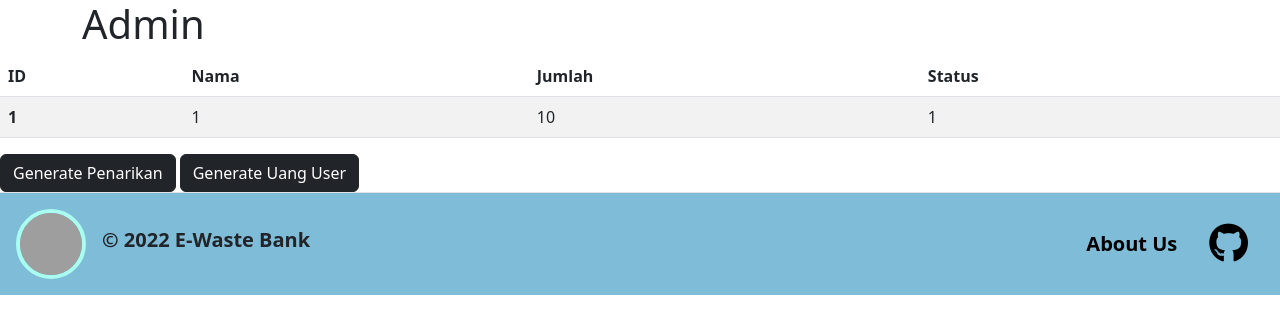
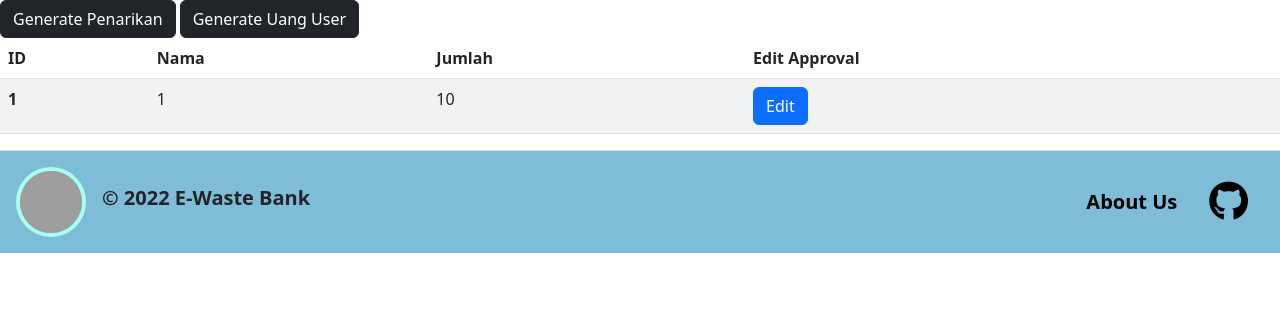
Before and after one commit to E-Waste-Bank/E-Waste-Bank-Web, a Django app: page /keuangan/admin/ in a window 1280 px wide. Shown: the top 334 px of the page. Run offline with Django 4.2, Linux system fonts and the light colour scheme; a user stored in the database is signed in; tables that the repository leaves empty hold one stand-in row (values such as "Sample post"); some libraries are stand-ins or nearby versions; grey boxes are pictures that could not be loaded.

Commit message:
Add ajax post functionality

```diff
--- a/keuangan/forms.py
+++ b/keuangan/forms.py
@@ -9,3 +9,14 @@ class CreateCashoutForm(forms.ModelForm):
     def __init__(self, *args, **kwargs):
         super(CreateCashoutForm, self).__init__(*args, **kwargs)
         self.fields['amount'].widget.attrs.update({'class': 'form-control'})
+
+class EditCashoutForm(forms.ModelForm):
+
+    approved = forms.BooleanField()
+    class Meta:
+        model = Cashout
+        fields = ['approved']
+
+    def __init__(self, *args, **kwargs):
+        super(EditCashoutForm, self).__init__(*args, **kwargs)
+        self.fields['approved'].widget.attrs.update({'class': 'form-check-input'})
--- a/keuangan/static/js/admin.js
+++ b/keuangan/static/js/admin.js
@@ -29,7 +29,7 @@ async function refresh_table_cashout() {
                 <th scope="col">ID</th>
                 <th scope="col">Nama</th>
                 <th scope="col">Jumlah</th>
-                <th scope="col">Status</th>
+                <th scope="col">Edit Approval</th>
             </tr>
         </thead>
 
@@ -42,7 +42,9 @@ async function refresh_table_cashout() {
                 <th scope="row">${item.pk}</th>
                 <td>${item.fields.user}</td>
                 <td>${item.fields.amount}</td>
-                <td>${item.fields.user}</td>
+                <td>
+                <button class="btn btn-primary text-wrap" onClick="edit_cashout(${item.pk})"> Edit </button>
+                </td>
             </tr>
             `
         })
@@ -50,6 +52,16 @@ async function refresh_table_cashout() {
         htmlString += `</tbody>`
     }
     document.getElementById("table").innerHTML = htmlString
+}
+
+function edit_cashout(id) {
+    $("#modal-update-cashout").modal("toggle")
+    fetch(`/keuangan/edit-cashout/${id}/`, {
+            method: "POST",
+            body: new FormData(document.querySelector('#form-update-cashout'))
+        }).then(document.getElementById("close").click())
+          .then(refresh_table_cashout)
+    return false
 }
 
 async function refresh_table_uang_user() {
@@ -69,7 +81,6 @@ async function refresh_table_uang_user() {
         htmlString += `
         <thead>
             <tr>
-                <th scope="col">ID</th>
                 <th scope="col">Nama</th>
                 <th scope="col">Jumlah</th>
             </tr>
@@ -81,8 +92,7 @@ async function refresh_table_uang_user() {
         data.forEach((item) => {
             htmlString += `
             <tr>
-                <th scope="row">${item.pk}</th>
-                <td>${item.fields.user}</td>
+                <th scope="row">${item.fields.user}</th>
                 <td>${item.fields.uang_user}</td>
             </tr>
             `
--- a/keuangan/templates/admin.html
+++ b/keuangan/templates/admin.html
@@ -3,17 +3,33 @@
 {% load static %}
 
 {% block content %}
-    <div class="container">
-        <h1>Admin</h1>
+    <div class="modal fade" id="modal-update-cashout">
+        <div class="modal-dialog">
+            <div class="modal-content">
+                <div class="modal-header">
+                    <h4 class="modal-title">Update Cashout</h4>
+                </div>
+                <form method="POST" id="form-update-cashout">
+                    {% csrf_token %}
+                    <div class="modal-body">
+                        {{ form }}
+                    </div>
+                    <div class="modal-footer">
+                        <input class="btn btn-primary" type="submit" name="submit" value="Update Cashout">
+                        <button class="btn btn-primary" id="close" type="button" data-bs-dismiss="modal">Close</button>
+                    </div>
+                </form>
+            </div>
+        </div>
     </div>
+
+    <button class="btn btn-dark" id="cashout" type="button">Generate Penarikan</button>
+    <button class="btn btn-dark" id="uang_user" type="button">Generate Uang User</button>
 
     <table class="table table-striped" id="table">
 
     </table>
 
-    <button class="btn btn-dark" id="cashout" type="button">Generate Penarikan</button>
-    <button class="btn btn-dark" id="uang_user" type="button">Generate Uang User</button>
-
     <script src="{% static 'js/admin.js' %}"></script>
 
 {% endblock content %}
--- a/keuangan/urls.py
+++ b/keuangan/urls.py
@@ -13,4 +13,5 @@ urlpatterns = [
     path('json/user-cashouts/', user_get_all_cashouts_json, name='user_get_all_cashouts_json'),
     path('json/admin/', admin_get_keuangan_data_json, name='admin_get_keuangan_data_json'),
     path('json/admin-cashouts/', admin_get_all_cashouts_json, name='admin_get_all_cashouts_json'),
+    path('edit-cashout/<int:id>/', admin_edit_cashout, name='admin_edit_cashout'),
 ]
--- a/keuangan/views.py
+++ b/keuangan/views.py
@@ -23,7 +23,10 @@ def show_keuangan(request: HttpRequest):
 
 @login_required(login_url="/login/")
 def show_admin(request: HttpRequest):
-    return render(request, "admin.html")
+    context = {
+        'form': EditCashoutForm()
+    }
+    return render(request, "admin.html", context)
 
 @login_required(login_url="/login/")
 def show_user(request: HttpRequest):
@@ -39,14 +42,6 @@ def user_get_keuangan_data_json(request: HttpRequest):
 @login_required(login_url="/login/")
 def user_get_all_cashouts_json(request: HttpRequest): # TODO test
     return HttpResponse(serializers.serialize("json", Cashout.objects.filter(user = request.user)), content_type="application/json")
-
-@login_required(login_url="/login/")
-def admin_get_keuangan_data_json(request: HttpRequest):
-    return HttpResponse(serializers.serialize("json", KeuanganAdmin.objects.all()), content_type="application/json")
-
-@login_required(login_url="/login/")
-def admin_get_all_cashouts_json(request: HttpRequest):
-    return HttpResponse(serializers.serialize("json", Cashout.objects.all()), content_type="application/json")
 
 @login_required(login_url="/login/") # TODO set login URL, create tests
 def user_create_cashout(request: HttpRequest):
@@ -111,3 +106,24 @@ def user_get_cashout_html(request: HttpRequest, id: int):
 
     # jika obj cashout dgn id tsb tdk ditemukan
     return HttpResponse(status=404)
+
+@login_required(login_url="/login/")
+def admin_get_keuangan_data_json(request: HttpRequest):
+    return HttpResponse(serializers.serialize("json", KeuanganAdmin.objects.all()), content_type="application/json")
+
+@login_required(login_url="/login/")
+def admin_get_all_cashouts_json(request: HttpRequest):
+    return HttpResponse(serializers.serialize("json", Cashout.objects.all()), content_type="application/json")
+
+@login_required(login_url="/login/")
+def admin_edit_cashout(request: HttpRequest, id: int): # TODO: Still can't get the checkbox value
+    if request.method == "POST":
+        form = EditCashoutForm(request.POST)
+        if form.is_valid():
+            cashout_object = Cashout.objects.get(pk = id)
+
+            cashout_object.approved = request.POST.get('approved') # form.cleaned_data['approved']
+
+            cashout_object.save()
+
+    return HttpResponseRedirect(reverse("keuangan:show_admin"))
```
